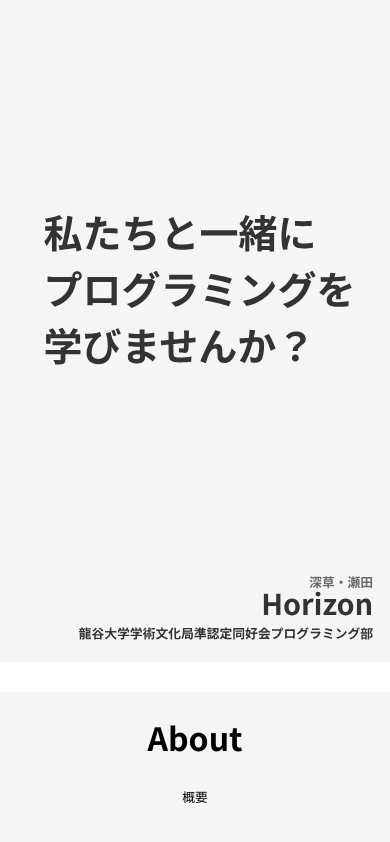
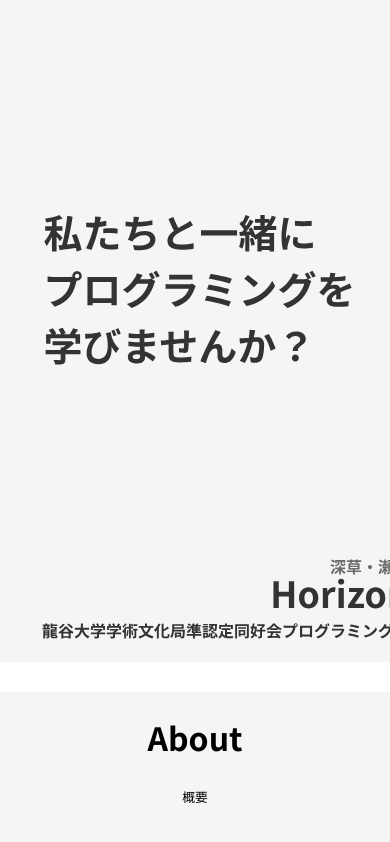
Before and after one commit to Riku-mono/Horizon-LP, a plain HTML site: page index.html in a window 390 px wide. Shown: the part 82-924 px from the top of the page. Drawn offline with Linux system fonts and the light colour scheme.

Commit message:
first commit

```diff
--- a/css/style.css
+++ b/css/style.css
@@ -166,8 +166,7 @@ main section {
 }
 .M-horizon {
   position: absolute;
-  bottom: 0;
-  transform: translateY(calc(-100% - 30px));
+  bottom: 120px;
   right: 30px;
 }
 @media screen and (max-width: 900px) {
@@ -182,7 +181,6 @@ main section {
     left: -110px;
   }
   .M-horizon {
-    transform: translateY(calc(-100% - 24px)) scale(0.8);
     right: -20px;
   }
 }
```
